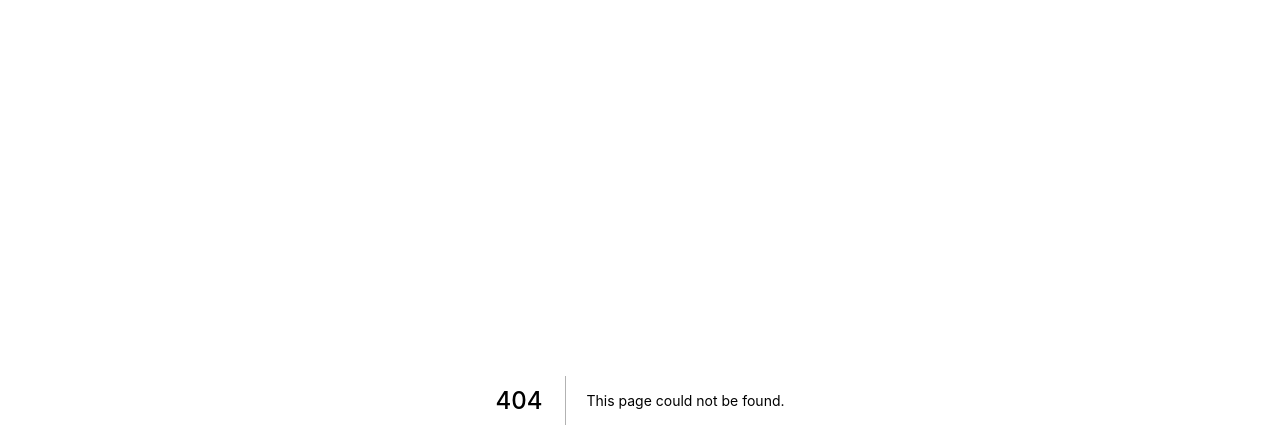
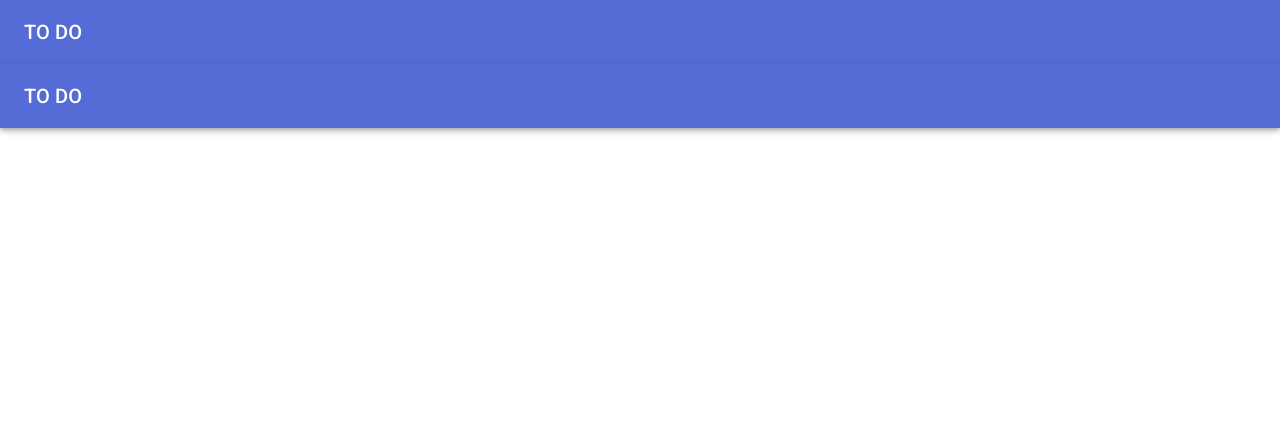
Before and after one commit to papu0917/Next.js_ToDo, a Next.js app: page /components/Nav in a window 1280 px wide. Before the commit this address had no page. Shown: the top 448 px of the page. Built offline with nearby package versions, Linux system fonts and the light colour scheme.

Commit message:
マテリアルuiのAppBarを使ってみた

```diff
--- a/package.json
+++ b/package.json
@@ -8,6 +8,9 @@
     "lint": "next lint"
   },
   "dependencies": {
+    "@material-ui/core": "^4.12.3",
+    "@material-ui/icons": "^4.11.2",
+    "@material-ui/lab": "^4.0.0-alpha.60",
     "next": "12.0.7",
     "react": "17.0.2",
     "react-dom": "17.0.2"
--- a/pages/_app.js
+++ /dev/null
@@ -1,7 +0,0 @@
-import '../styles/globals.css'
-
-function MyApp({ Component, pageProps }) {
-  return <Component {...pageProps} />
-}
-
-export default MyApp
--- /dev/null
+++ b/pages/_app.tsx
@@ -0,0 +1,56 @@
+import React from 'react';
+import Head from 'next/head';
+import { AppProps } from 'next/app';
+import { createMuiTheme, ThemeProvider } from '@material-ui/core/styles';
+import CssBaseline from '@material-ui/core/CssBaseline';
+//import theme from '../theme'; //ここにグローバルCSSを定義
+import '../styles/globals.css'
+import Nav from './components/Nav';
+import { red } from '@material-ui/core/colors';
+
+export const theme = createMuiTheme({
+    palette: {
+        primary: {
+            main: '#556cd6'
+        },
+        error: {
+            main: red.A400
+        },
+        background: {
+            default: '#fff'
+        }
+    }
+});
+
+
+export default function MyApp(props: AppProps) {
+    const { Component, pageProps } = props;
+
+    React.useEffect(() => {
+        // Remove the server-side injected CSS.
+        const jssStyles = document.querySelector('#jss-server-side');
+        if (jssStyles) {
+            jssStyles.parentElement!.removeChild(jssStyles);
+        }
+    }, []);
+
+    return (
+        <React.Fragment>
+            <Head>
+                <title>My page</title>
+                <meta name="viewport" content="minimum-scale=1, initial-scale=1, width=device-width" />
+            </Head>
+
+            <ThemeProvider theme={theme}>
+
+                {/* CssBaseline kickstart an elegant, consistent, and simple baseline to build upon. */}
+                <CssBaseline />
+                {/* Nav コンポーネント配置 */}
+                <Nav />
+                <Component {...pageProps} />
+
+            </ThemeProvider>
+
+        </React.Fragment>
+    );
+}
--- /dev/null
+++ b/pages/_document.tsx
@@ -0,0 +1,69 @@
+import React from 'react';
+import Document, { Html, Head, Main, NextScript } from 'next/document';
+import { ServerStyleSheets } from '@material-ui/core/styles';
+import { theme } from './_app';
+
+
+export default class MyDocument extends Document {
+    render() {
+        return (
+            <Html lang="en">
+                <Head>
+                    {/* PWA primary color */}
+                    <meta name="theme-color" content={theme.palette.primary.main} />
+                    <link
+                        rel="stylesheet"
+                        href="https://fonts.googleapis.com/css?family=Roboto:300,400,500,700&display=swap"
+                    />
+                </Head>
+                <body>
+                    <Main />
+                    <NextScript />
+                </body>
+            </Html>
+        );
+    }
+}
+
+// `getInitialProps` belongs to `_document` (instead of `_app`),
+// it's compatible with server-side generation (SSG).
+MyDocument.getInitialProps = async (ctx) => {
+    // Resolution order
+    //
+    // On the server:
+    // 1. app.getInitialProps
+    // 2. page.getInitialProps
+    // 3. document.getInitialProps
+    // 4. app.render
+    // 5. page.render
+    // 6. document.render
+    //
+    // On the server with error:
+    // 1. document.getInitialProps
+    // 2. app.render
+    // 3. page.render
+    // 4. document.render
+    //
+    // On the client
+    // 1. app.getInitialProps
+    // 2. page.getInitialProps
+    // 3. app.render
+    // 4. page.render
+
+    // Render app and page and get the context of the page with collected side effects.
+    const sheets = new ServerStyleSheets();
+    const originalRenderPage = ctx.renderPage;
+
+    ctx.renderPage = () =>
+        originalRenderPage({
+            enhanceApp: (App) => (props) => sheets.collect(<App {...props} />),
+        });
+
+    const initialProps = await Document.getInitialProps(ctx);
+
+    return {
+        ...initialProps,
+        // Styles fragment is rendered after the app and page rendering finish.
+        styles: [...React.Children.toArray(initialProps.styles), sheets.getStyleElement()],
+    };
+};
--- /dev/null
+++ b/pages/components/Nav.tsx
@@ -0,0 +1,36 @@
+import React from 'react';
+import { createStyles, makeStyles, Theme } from '@material-ui/core/styles';
+import AppBar from '@material-ui/core/AppBar';
+import Toolbar from '@material-ui/core/Toolbar';
+import Typography from '@material-ui/core/Typography';
+import Button from '@material-ui/core/Button';
+import IconButton from '@material-ui/core/IconButton';
+import MenuIcon from '@material-ui/icons/Menu';
+
+const useStyles = makeStyles((theme: Theme) =>
+    createStyles({
+        root: {
+            flexGrow: 1,
+        },
+        menuButton: {
+            marginRight: theme.spacing(2),
+        },
+        title: {
+            flexGrow: 1,
+        },
+    }),
+);
+
+export default function ButtonAppBar() {
+    const classes = useStyles();
+
+    return (
+        <div className={classes.root}>
+            <AppBar position="static">
+                <Toolbar>
+                    <Typography variant="h6">TO DO</Typography>
+                </Toolbar>
+            </AppBar>
+        </div>
+    );
+}
--- /dev/null
+++ b/pages/theme.ts
@@ -0,0 +1,21 @@
+import { createMuiTheme } from '@material-ui/core/styles'
+import { red } from '@material-ui/core/colors'
+
+const theme = createMuiTheme({
+    palette: {
+        //primary: {
+        //  main: '#556cd6',
+        //},
+        //secondary: {
+        //  main: '#19857b',
+        //},
+        error: {
+            main: red.A400,
+        },
+        background: {
+            default: '#fff',
+        },
+    },
+})
+
+export default theme
```
Also changed, not shown: pages/index.tsx (+9 -8 lines), 2 other files (tests, documents, lock files or other folders).
